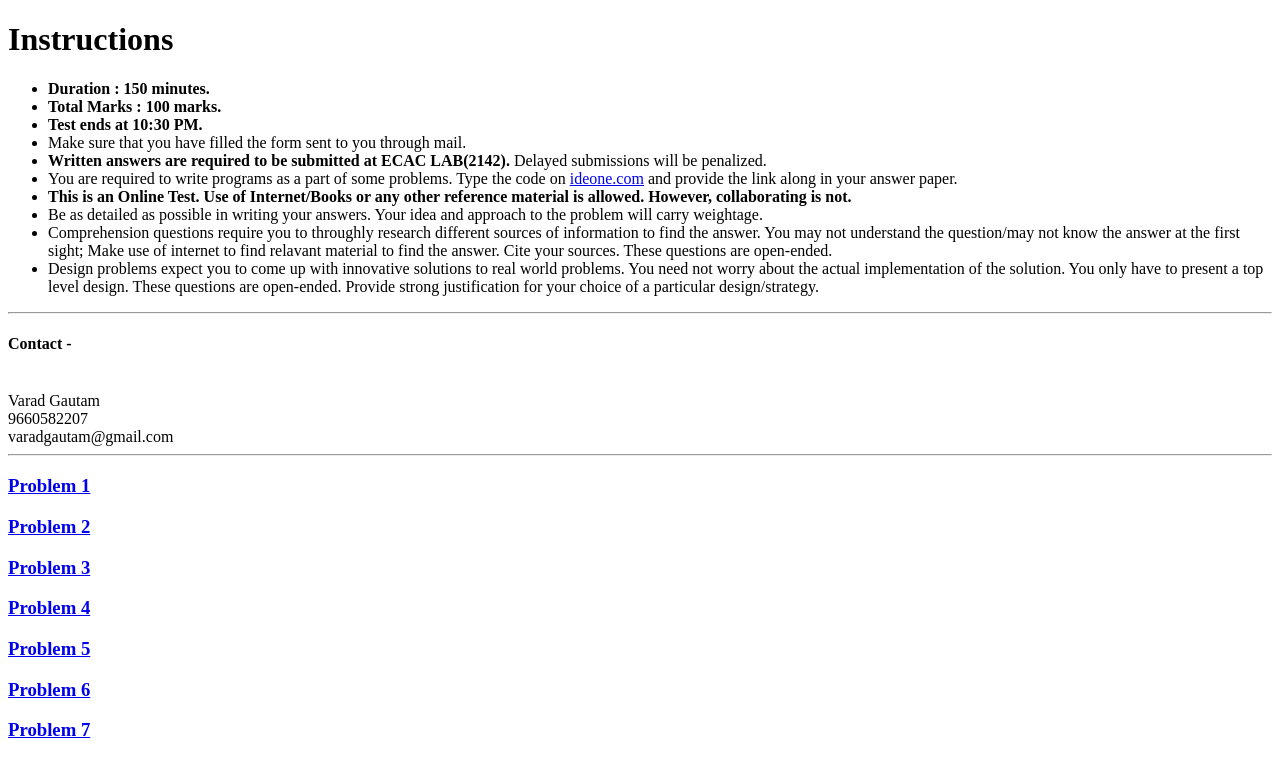
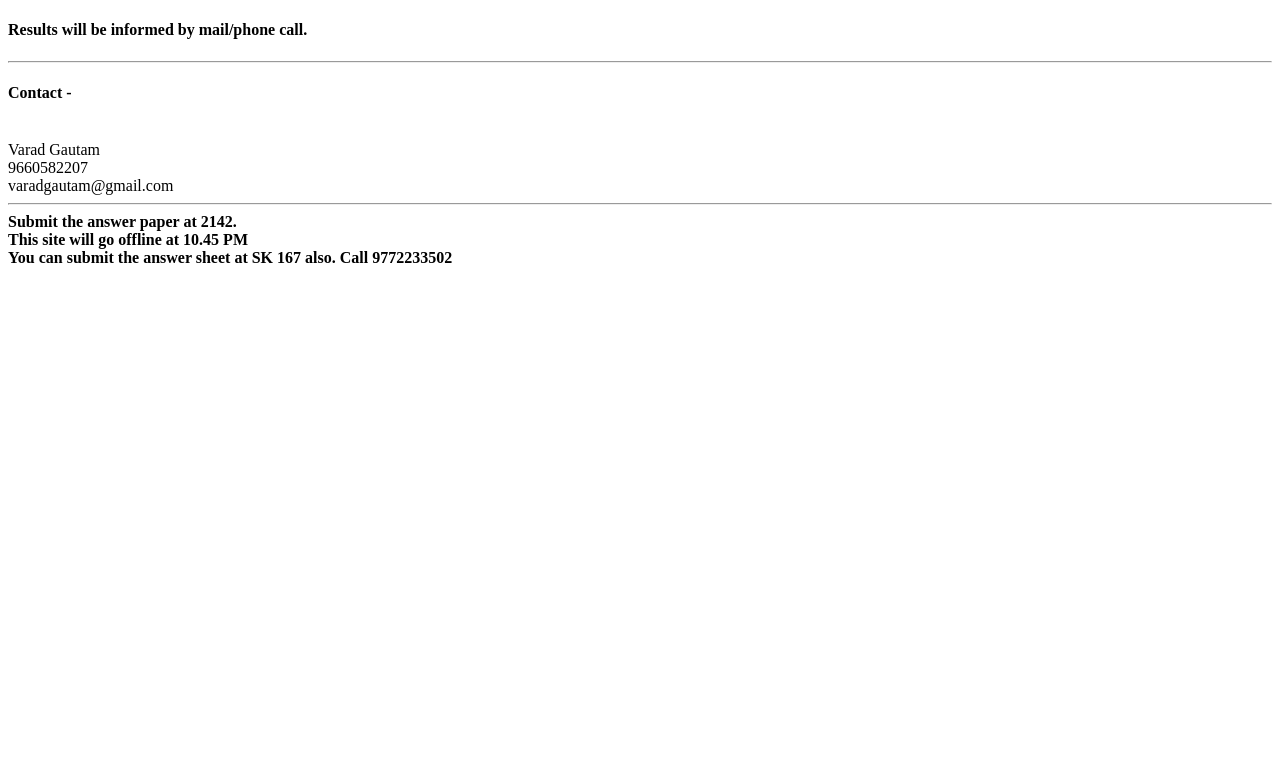
Before and after one commit to smartlab-bits/smartlab-bits.github.io, a plain HTML site: page index.html in a window 1280 px wide. Drawn offline with Linux system fonts and the light colour scheme.

Commit message:
End of test

```diff
--- a/index.html
+++ b/index.html
@@ -5,30 +5,13 @@
 </head>
 <script language=JavaScript> var message="Function Disabled!"; function clickIE4(){ if (event.button==2){ alert(message); return false; } } function clickNS4(e){ if (document.layers||document.getElementById&&!document.all){ if (e.which==2||e.which==3){ alert(message); return false; } } } if (document.layers){ document.captureEvents(Event.MOUSEDOWN); document.onmousedown=clickNS4; } else if (document.all&&!document.getElementById){ document.onmousedown=clickIE4; } document.oncontextmenu=new Function("alert(message);return false") </script>
 <body bgcolor="#FFFFFF" ondragstart="return false" onselectstart="return false">
-	<h1>Instructions</h1>
-	<ul>
-		<li><b>Duration : 150 minutes.</b></li>
-		<li><b>Total Marks : 100 marks.</b></li>
-		<li><b>Test ends at 10:30 PM.</b></li>
-		<li>Make sure that you have filled the form sent to you through mail.</li>
-		<li><b>Written answers are required to be submitted at ECAC LAB(2142).</b> Delayed submissions will be penalized.</li>
-		<li>You are required to write programs as a part of some problems. Type the code on <a href="http://www.ideone.com" target="_blank">ideone.com</a> and provide the link along in your answer paper.</li>
-		<li><b>This is an Online Test. Use of Internet/Books or any other reference material is allowed. However, collaborating is not. </b></li>
-		<li>Be as detailed as possible in writing your answers. Your idea and approach to the problem will carry weightage. </li>
-		<li>Comprehension questions require you to throughly research different sources of information to find the answer.
-			You may not understand the question/may not know the answer at the first sight; Make use of internet to find relavant material to find the answer. Cite your sources. These questions are open-ended.</li>
-		<li>Design problems expect you to come up with innovative solutions to real world problems. You need not worry about the actual implementation of the solution. You only have to present a top level design. These questions are open-ended. Provide strong justification for your choice of a particular design/strategy.</li>
-	</ul>
+	<h4> Results will be informed by mail/phone call. </h4>
 	<hr>
-		<h4> Contact - </h4>
+	<h4> Contact - </h4>
 		<br> Varad Gautam <br> 9660582207 <br> varadgautam@gmail.com
 	<hr>
-	<a href="problem1.html"><h3>Problem 1</h3></a>
-	<a href="problem2.html"><h3>Problem 2</h3></a>
-	<a href="problem3.html"><h3>Problem 3</h3></a>
-	<a href="problem4.html"><h3>Problem 4</h3></a>
-	<a href="problem5.html"><h3>Problem 5</h3></a>
-	<a href="problem6.html"><h3>Problem 6</h3></a>
-	<a href="problem7.html"><h3>Problem 7</h3></a>
-</body>
+	<b> Submit the answer paper at 2142. </b><br>
+	<b> This site will go offline at 10.45 PM </b><br>
+	<b> You can submit the answer sheet at SK 167 also. Call 9772233502 </b><br>
+	</body>
 </html>
```
Also changed, not shown: index-hh.html (added, +37 -0 lines).
